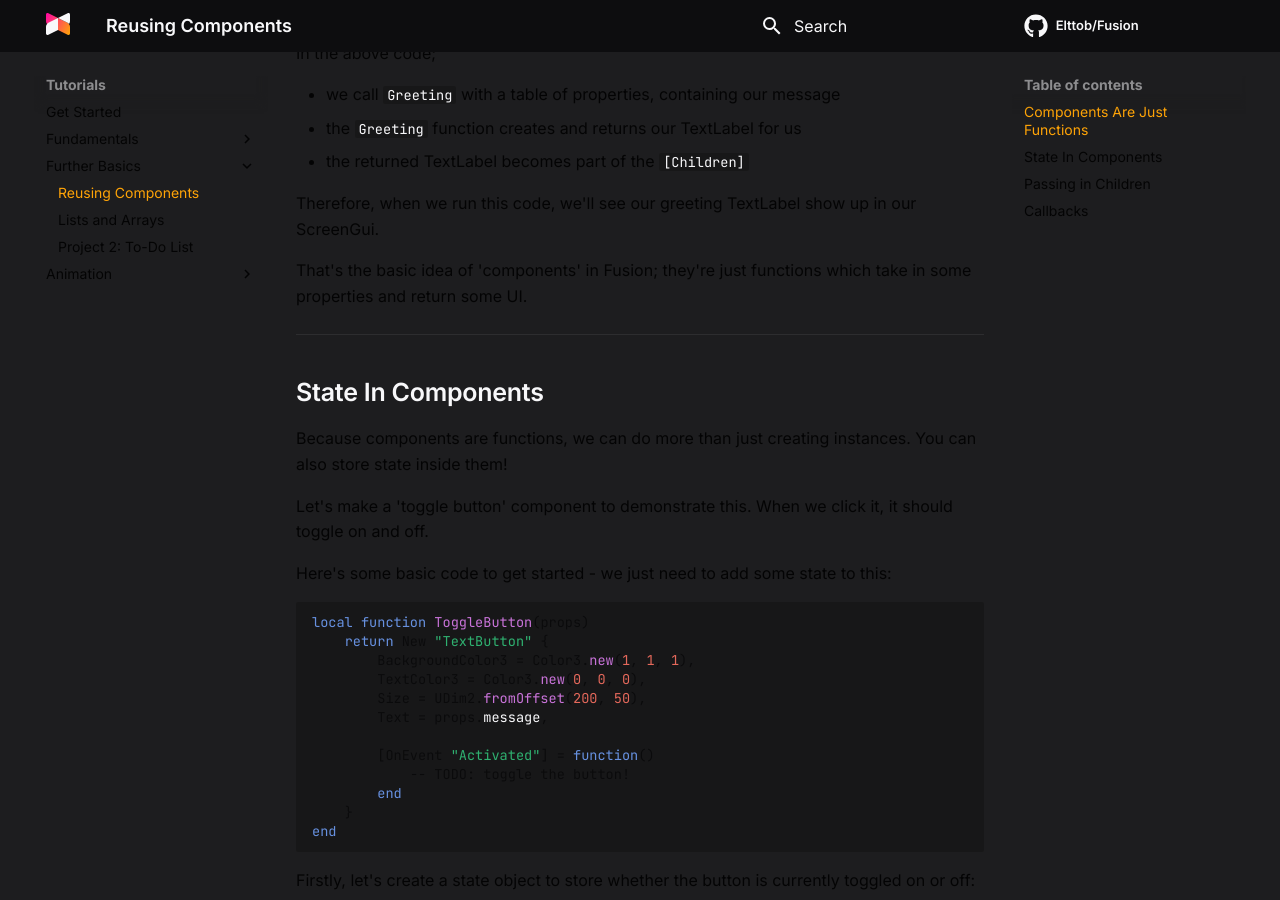
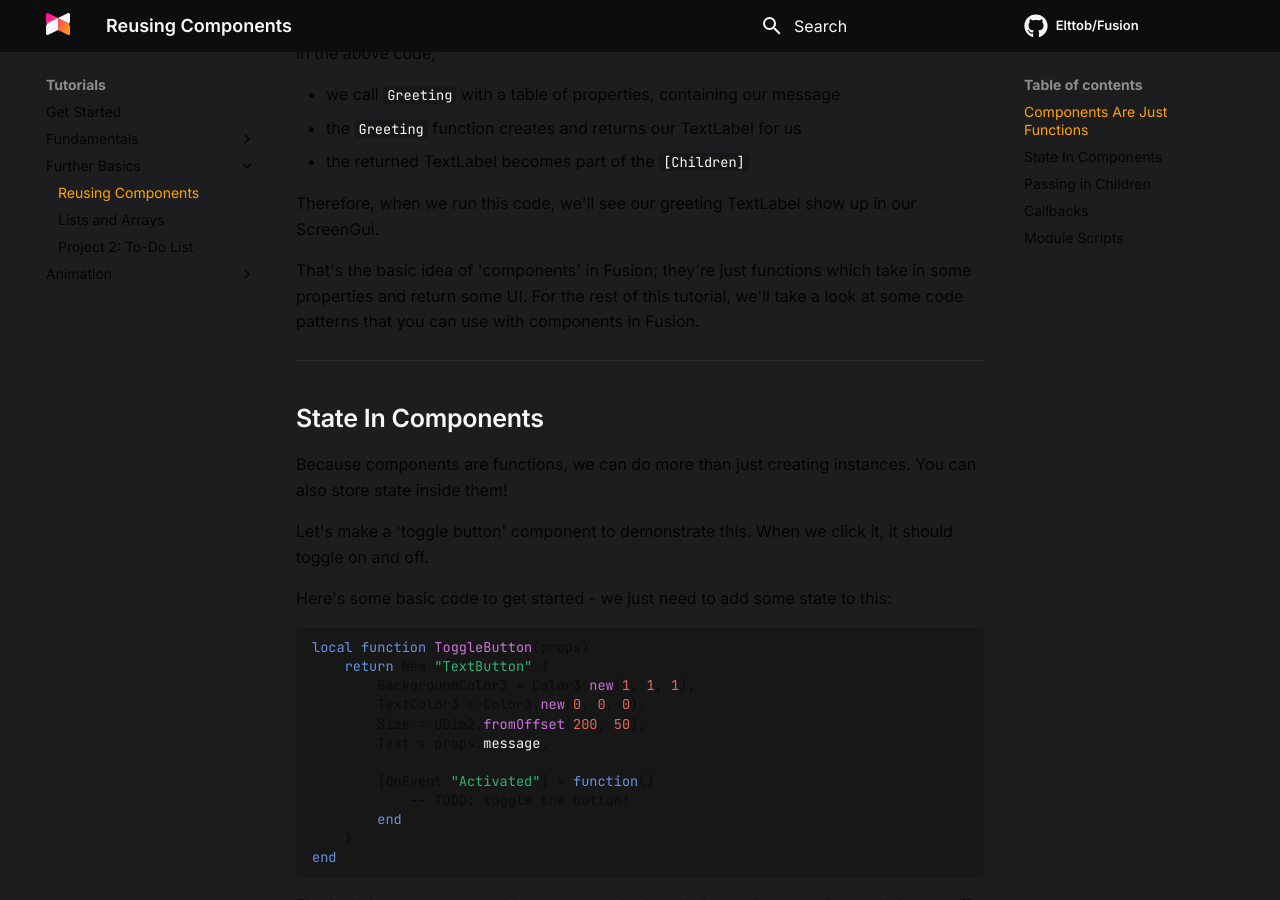
Before and after one commit to dphfox/Fusion, an MkDocs documentation site: the page built from docs/tutorials/further-basics/reusing-components.md, in a window 1280 px wide and 900 px high, scrolled down 1607 px. Built offline with MkDocs 1.6.1 and Material for MkDocs 9.7.7, drawn with Linux system fonts in a browser that asks for light colours; comment, search, counter and statistics services are not loaded.

Commit message:
Small tweaks to Reusing Components

```diff
--- a/docs/tutorials/further-basics/reusing-components.md
+++ b/docs/tutorials/further-basics/reusing-components.md
@@ -78,7 +78,8 @@ Therefore, when we run this code, we'll see our greeting TextLabel show up in
 our ScreenGui.
 
 That's the basic idea of 'components' in Fusion; they're just functions which
-take in some properties and return some UI.
+take in some properties and return some UI. For the rest of this tutorial, we'll
+take a look at some code patterns that you can use with components in Fusion.
 
 -----
 
@@ -275,3 +276,7 @@ some type checking first.
 -----
 
 ## Callbacks
+
+-----
+
+## Module Scripts
```
